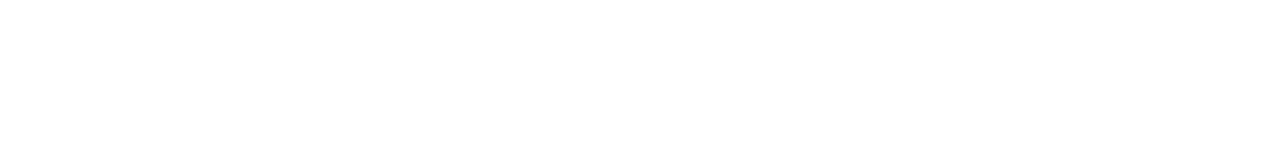
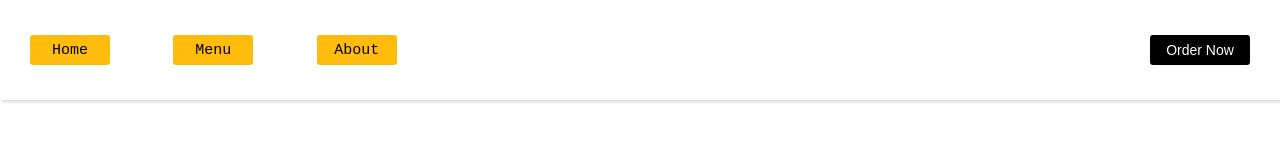
Before and after one commit to rabtennamgyal/TOP-Project-restaurant-page, a website built with webpack: page dist/index.html in a window 1280 px wide. Built offline with nearby package versions, Linux system fonts and the light colour scheme.

Commit message:
created navbar

```diff
--- /dev/null
+++ b/src/Components/Nav.js
@@ -0,0 +1,35 @@
+function Navbar() {
+    const Nav = document.createElement('div')
+    Nav.classList.add('navStyle')
+
+    const divOne = document.createElement('div')
+    divOne.classList.add('divOneStyle')
+
+    const homeBtn = document.createElement('button')
+    const menuBtn = document.createElement('button')
+    const aboutBtn = document.createElement('button')
+    homeBtn.classList.add('btnStyle')
+    menuBtn.classList.add('btnStyle')
+    aboutBtn.classList.add('btnStyle')
+    homeBtn.textContent = 'Home'
+    menuBtn.textContent = 'Menu'
+    aboutBtn.textContent = 'About'
+    divOne.appendChild(homeBtn)
+    divOne.appendChild(menuBtn)
+    divOne.appendChild(aboutBtn)
+
+    const divTwo = document.createElement('div')
+    divTwo.classList.add('divTwoStyle')
+
+    const orderBtn = document.createElement('button')
+    orderBtn.classList.add('orderStyle')
+    orderBtn.textContent = 'Order Now'
+    divTwo.appendChild(orderBtn)
+
+    Nav.appendChild(divOne)
+    Nav.appendChild(divTwo)
+
+    return Nav
+}
+
+export default Navbar
--- /dev/null
+++ b/src/Pages/Home.js
@@ -0,0 +1,8 @@
+function Home() {
+    const div = document.createElement('div')
+    div.classList.add('homeStyle')
+
+    return div
+}
+
+export default Home
--- a/src/index.js
+++ b/src/index.js
@@ -1 +1,11 @@
-console.log('hello baby')
+import './sass/main.scss'
+import Navbar from './Components/Nav'
+
+function InitalizeSite() {
+    const content = document.getElementById('content')
+    content.appendChild(Navbar())
+
+    return content
+}
+
+InitalizeSite()
--- /dev/null
+++ b/src/sass/Global/Global.scss
@@ -0,0 +1,12 @@
+*,
+*::before,
+*::after {
+    margin: 0;
+    padding: 0;
+    box-sizing: inherit;
+}
+
+html, body {
+    font-size: 62.5%;
+    box-sizing: border-box;
+}
--- /dev/null
+++ b/src/sass/components/Home.scss
@@ -0,0 +1,4 @@
+.homeStyle {
+    height: 100vh;
+    display: grid;
+}
--- /dev/null
+++ b/src/sass/components/Navbar.scss
@@ -0,0 +1,63 @@
+.navStyle {
+    height: 10rem;
+    display: grid;
+    grid-template-columns: 1fr 2fr;
+    box-shadow: rgba(0, 0, 0, 0.15) 1.95px 1.95px 2.6px;;
+
+    .divOneStyle {
+        display: flex;
+        justify-content: space-between;
+        align-items: center;
+
+        .btnStyle {
+            background: #ffbc0d;
+            color: #000;
+            cursor: pointer;
+            margin: 0 3rem;
+            height: 3rem;
+            width: 8rem;
+            border: none;
+            border-radius: 3px;
+            font-family: monospace, sans-serif;
+            font-size: 1.5rem;
+
+            &:hover {
+                transform: scale(1.1);
+                transition: 0.7s ease-in;
+            }
+
+            &:active {
+                transform: scale(.99);
+                transition: 0.7s ease-in-out;
+            }
+        }
+    }
+
+    .divTwoStyle {
+        display: flex;
+        justify-content: flex-end;
+        align-items: center;
+
+        .orderStyle {
+            cursor: pointer;
+            background: #000000;
+            margin: 0 3rem;
+            height: 3rem;
+            width: 10rem;
+            color: #ffffff;
+            border: none;
+            border-radius: 3px;
+            font-size: 1.4rem;
+
+            &:hover {
+                transform: scale(1.1);
+                transition: 0.7s ease-in;
+            }
+
+            &:active {
+                transform: scale(.99);
+                transition: 0.7s ease-in-out;
+            }
+        }
+    }
+}
--- /dev/null
+++ b/src/sass/main.scss
@@ -0,0 +1,6 @@
+// Global
+@import './Global/Global.scss';
+
+// Components
+@import './components/Navbar.scss';
+@import './components/Home.scss';
--- a/webpack.config.js
+++ b/webpack.config.js
@@ -2,8 +2,21 @@ const path = require('path')
 
 module.exports = {
     entry: './src/index.js',
+    mode: 'development',
     output: {
         filename: 'main.js',
         path: path.resolve(__dirname, 'dist'),
     },
+    module: {
+        rules: [
+            {
+                test: /\.scss$/i,
+                use: [
+                    'style-loader',
+                    'css-loader',
+                    'sass-loader'
+                ],
+            },
+        ],
+    },
 };
```
Also changed, not shown: package.json (+6 -1 lines), dist/index.html, dist/main.js, 1 other file.
